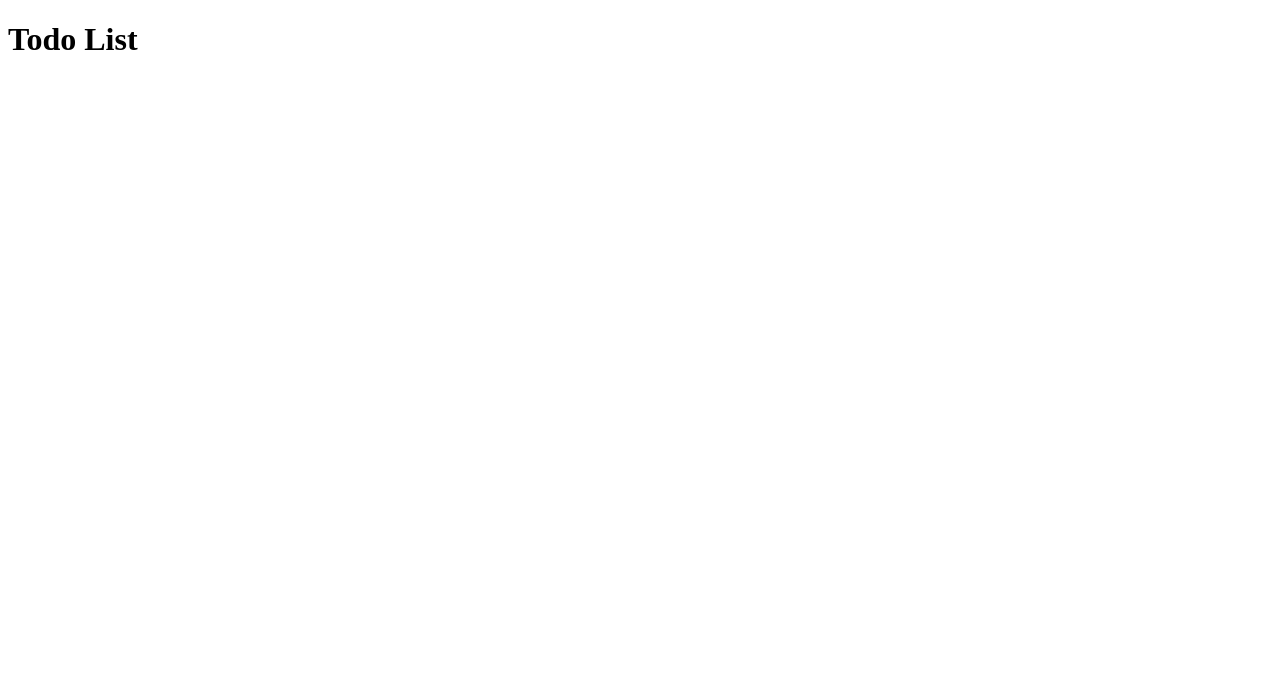
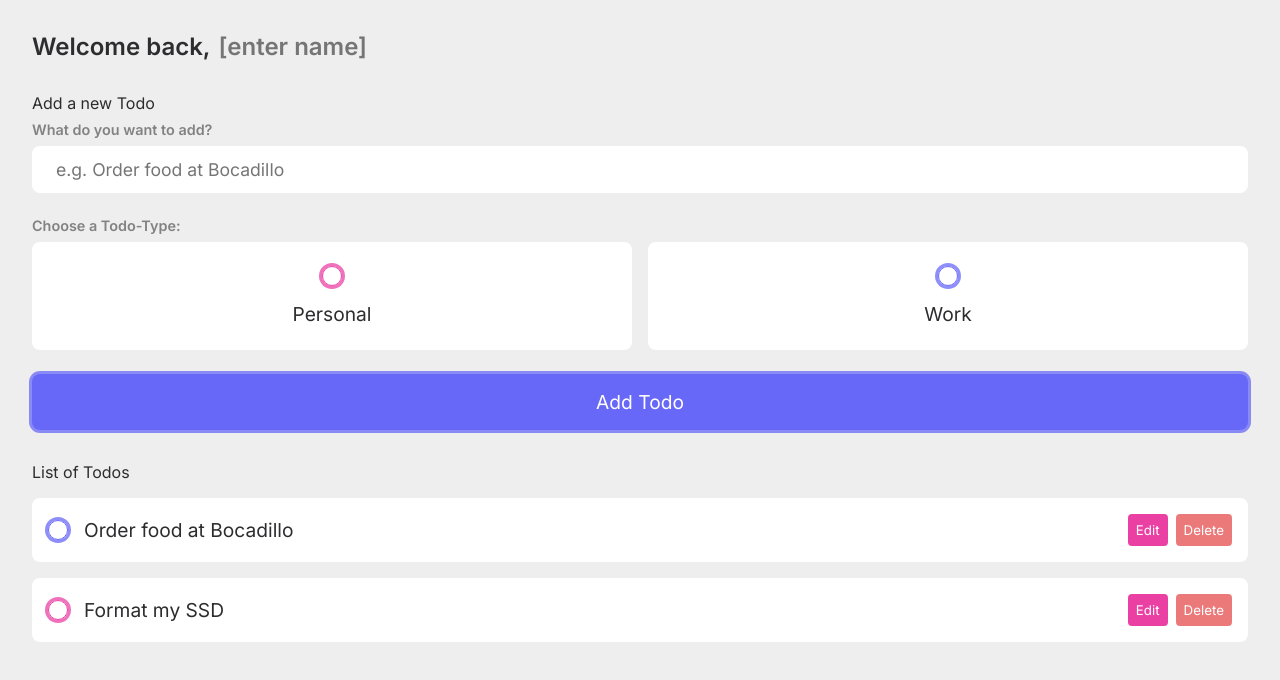
Before and after one commit to claeryc/to-do, a plain HTML site: page index.html in a window 1280 px wide. Drawn offline with Linux system fonts and the light colour scheme.

Commit message:
html structure and styling

```diff
--- a/index.html
+++ b/index.html
@@ -11,9 +11,82 @@
 </head>
 <body>
     <div class="main">
-    <h1>Todo List</h1>
+        <section class="greeting">
+            <h2 class="title">
+                Welcome back, <input type="text" id="name" placeholder="[enter name]">
+            </h2>
+        </section>
 
+        <section class="add-todo">
+            <h3>Add a new Todo</h3>
+            <form id="new-todo_form">
+                <h4>What do you want to add?</h4>
+                <input
+                    type="text"
+                    name="content"
+                    id="content"
+                    placeholder="e.g. Order food at Bocadillo"/>
 
+                <h4>Choose a Todo-Type:</h4>
+                <div class="options">
+                    <label>
+                        <input
+                            type="radio"
+                            name="category"
+                            id="cat-personal"
+                            value="personal"/>
+                        <span class="catS personal"></span>
+                        <div>Personal</div>
+                    </label>
+
+                    <label>
+                        <input
+                            type="radio"
+                            name="category"
+                            id="cat-work"
+                            value="work"/>
+                        <span class="catS work"></span>
+                        <div>Work</div>
+                    </label>
+                </div>
+                <input type="submit" name="" id="" value="Add Todo"/>
+            </form>
+        </section>
+
+        <section class="todo-list">
+             <h3>List of Todos</h3>
+             <div class="list" id="todo-list">
+
+                <div class="todo-item">
+                    <label>
+                        <input type="checkbox"/>
+                        <span class="catS work"></span>
+                    </label>
+                    <div class="todo-content">
+                        <input type="text" value="Order food at Bocadillo" readonly/>
+                    </div>
+                    <div class="actions">
+                        <button class="edit">Edit</button>
+                        <button class="delete">Delete</button>
+                    </div>
+                </div>
+
+                    <div class="todo-item">
+                        <label>
+                            <input type="checkbox"/>
+                            <span class="catS personal"></span>
+                        </label>
+                        <div class="todo-content">
+                            <input type="text" value="Format my SSD" readonly/>
+                        </div>
+                        <div class="actions">
+                            <button class="edit">Edit</button>
+                            <button class="delete">Delete</button>
+                        </div>
+                    </div>
+
+             </div>
+        </section>
     </div>
     <script src="script.js"></script>
 </body>
--- a/styles.css
+++ b/styles.css
@@ -0,0 +1,233 @@
+:root {
+    --primary: #ea40a4;
+    --work: rgb(104, 104, 248);
+    --work-glow: 0px 0px 0px 3px rgba(104, 104, 248, 0.75);
+    --personal: var(--primary);
+    --personal-glow: 0px 0px 0px 3px rgba(234, 64, 164, 0.75);
+    --light: #eee;
+    --dark: #2d2d2f;
+    --grey: #838282;
+    --danger: rgb(236, 121, 121);
+    --shadow: 0 1px 3px rgb(rgb(0, 0, 0, 0.1));
+}
+
+* {
+    margin: 0;
+    padding: 0;
+    box-sizing: border-box;
+    font-family: "Inter", sans-serif;
+}
+
+input:not([type="radio"]):not([type="checkbox"]), button {
+    appearance: none;
+    border: none;
+    outline: none;
+    background: none;
+    cursor: initial;
+}
+
+body {
+    background: var(--light);
+    color: var(--dark);
+}
+
+section {
+    margin: 2rem 0rem;
+    padding: 0rem 2rem ;
+}
+
+h3 {
+    color: var(--dark);
+    font-size: 1rem;
+    font-weight: 400;
+    margin-bottom: 0.5rem;
+}
+
+h4 {
+    color: var(--grey);
+    font-size: 0.9rem;
+    font-weight: 600;
+    margin-bottom: 0.5rem;
+}
+
+.greeting .title {
+    display: flex;
+}
+
+.greeting .title input {
+    margin-left: 0.5rem;
+    flex: 1 1 0%;
+    min-width: 0;
+}
+
+.greeting .title,
+.greeting .title input {
+   color: var(--dark);
+   font-size: 1.5rem;
+   font-weight: 600;
+}
+
+.add-todo input[type="text"] {
+     display: block;
+     width: 100%;
+     margin-bottom: 1.5rem;
+     font-size: 1.1rem;
+     padding: 0.8rem 1.5rem;
+     color: var(--dark);
+     background: white;
+     border-radius: 0.5rem;
+     box-shadow: var(--shadow);
+}
+
+.add-todo .options {
+    display: grid;
+    /* first variable stands for number of columns / fr=fraction */
+    grid-template-columns: repeat(2, 1fr);
+    grid-gap: 1rem;
+    margin-bottom: 1.5rem;
+}
+
+.add-todo .options label {
+    display: flex;
+    background-color: white;
+    flex-direction: column;
+    align-items: center;
+    justify-content: center;
+    padding: 1.5rem;
+    border-radius: 0.5rem;
+    box-shadow: var(--shadow);
+    cursor: pointer;
+}
+
+.add-todo .options label span,
+.add-todo .options label div {
+    pointer-events: none;
+}
+
+input[type="radio"],
+input[type="checkbox"] {
+    display: none;
+}
+
+.catS {
+    display: flex;
+    width: 20px;
+    height: 20px;
+    justify-content: center;
+    align-items: center;
+    border-radius: 50%;
+    border: 1px solid var(--work);
+    box-shadow: var(--work-glow);
+}
+
+.catS.personal {
+    border-color: var(--personal);
+    box-shadow: var(--personal-glow);
+}
+
+.catS::after {
+    content: "";
+    display: block;
+    opacity: 0;
+    width: 0px;
+    height: 0px;
+    background-color: var(--work);
+    box-shadow: var(--work-glow);
+    border-radius: 50%;
+    transition:  0.3s ease-in-out ;
+}
+
+.catS.personal::after {
+    background-color: var(--personal);
+    box-shadow: var(--personal-glow);
+}
+
+input:checked ~ .catS::after {
+    width: 10px;
+    height: 10px;
+    opacity: 1;
+}
+
+.add-todo .options label div {
+    font-size: 1.2rem;
+    margin-top: 1rem;
+}
+
+.add-todo input[type="submit"] {
+    display: block;
+    width: 100% ;
+    font-size: 1.2rem;
+    padding: 1rem 1.5rem;
+    color: white;
+    background-color: var(--work);
+    border-radius: 0.5rem;
+    box-shadow: var(--work-glow);
+    cursor: pointer;
+	transition: 0.2s ease-out;
+}
+
+
+.add-todo input[type="submit"]:hover {
+	opacity: 0.75;
+}
+
+.todo-list .list {
+	margin: 1rem 0;
+}
+
+.todo-list .todo-item {
+	display: flex;
+	align-items: center;
+	background-color: white;
+	padding: 1rem;
+	border-radius: 0.5rem;
+	box-shadow: var(--shadow);
+	margin-bottom: 1rem;
+}
+
+.todo-item label {
+	display: block;
+	margin-right: 1rem;
+	cursor: pointer;
+}
+
+.todo-item .todo-content {
+	flex: 1 1 0%;
+}
+
+.todo-item .todo-content input {
+	color: var(--dark);
+	font-size: 1.2rem;
+}
+
+.todo-item .actions {
+	display: flex;
+	align-items: center;
+}
+
+.todo-item .actions button {
+	display: block;
+	padding: 0.5rem;
+	border-radius: 0.25rem;
+	color: #FFF;
+	cursor: pointer;
+	transition: 0.2s ease-in-out;
+}
+
+.todo-item .actions button:hover {
+	opacity: 0.7;
+}
+
+.todo-item .actions .edit {
+	margin-right: 0.5rem;
+	background-color: var(--primary);
+}
+
+.todo-item .actions .delete {
+	background-color: var(--danger);
+}
+
+.todo-item.done .todo-content input {
+	text-decoration: line-through;
+	color: var(--grey);
+}
```
